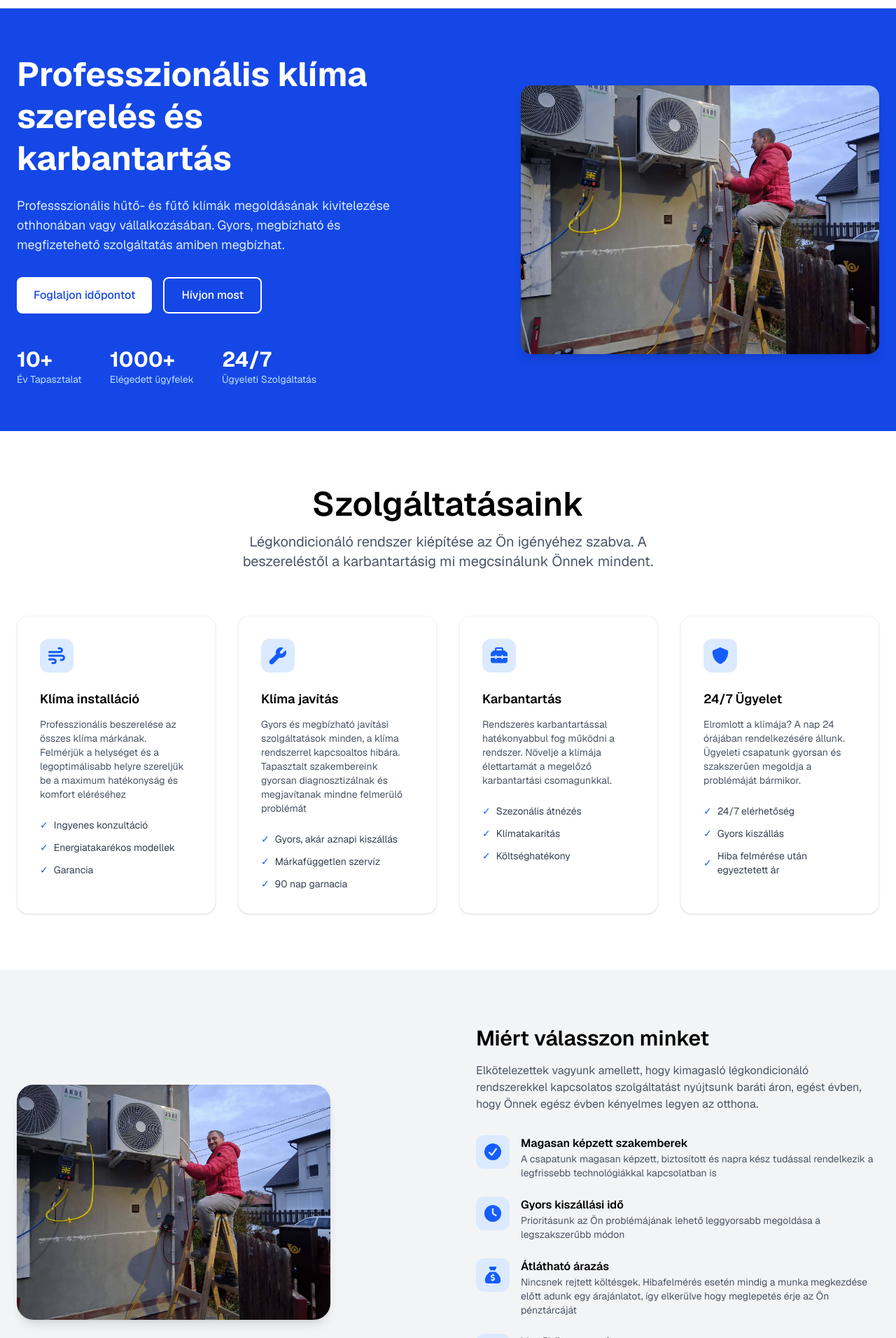
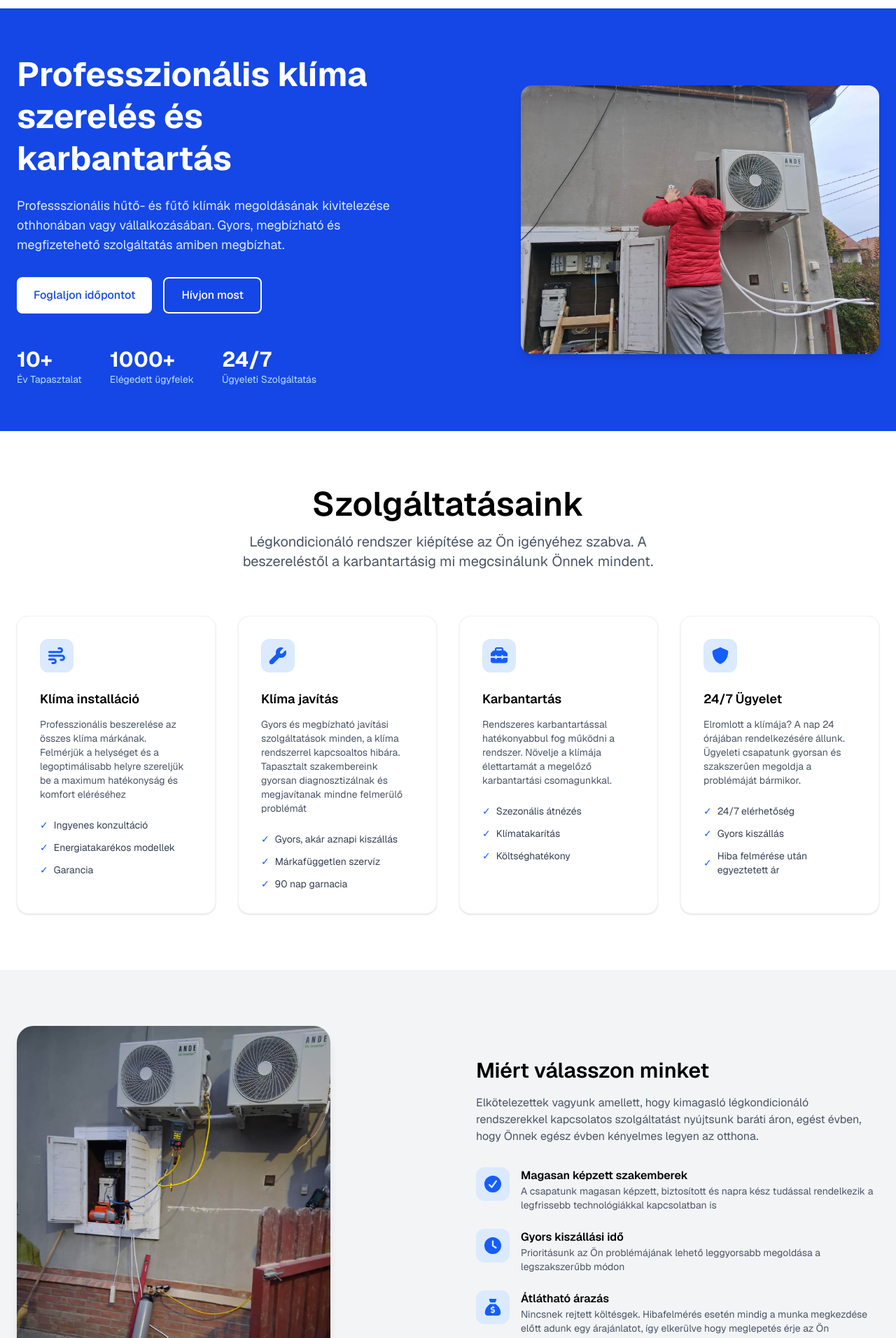
Before and after one commit to mpete01/klimas-website, a Next.js app: page / in a window 1280 px wide. Shown: the part 128-2040 px from the top of the page at 70% size. Built offline with nearby package versions, Linux system fonts and the light colour scheme.

Commit message:
last commit before merge

```diff
--- a/app/components/BodyComponent.jsx
+++ b/app/components/BodyComponent.jsx
@@ -43,10 +43,10 @@ function BodyComponent(){
                 </div>
                 <div className="flex-1 flex justify-center lg:justify-end">
                 <Image
-                    src="/imgs/pic_8.jpg"
+                    src="/imgs/pic_16.jpg"
                     alt="AC installation"
                     width={1200}
-                    height={1000}
+                    height={1080}
                     className="w-full max-w-lg rounded-2xl shadow-lg"/>
                 </div>
             </div>
@@ -147,7 +147,7 @@ function BodyComponent(){
                 <div className="flex flex-col lg:flex-row items-center gap-12">
                     <div className="flex-1">
                         <Image
-                        src="/imgs/pic_7.jpg"
+                        src="/imgs/pic_14.jpg"
                         alt="Comfortable living room"
                         className="rounded-3xl shadow-lg w-full max-w-md mx-auto lg:mx-0"
                         width={1080}
```
Also changed, not shown: public/imgs/pic_16_with_logo.jpg (added).
